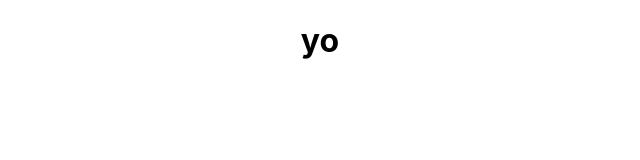
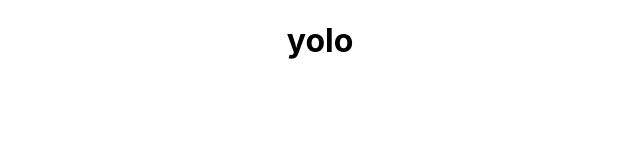
Before and after one commit to AndreiBanciu/twitter-clone-ui, a React (Create React App) app: page / in a window 1280 px wide. Shown: the top 160 px of the page, without its empty margins (320-960 px from the left). Built offline with nearby package versions, Linux system fonts and the light colour scheme.

Commit message:
TC: first commit

```diff
--- a/src/App.tsx
+++ b/src/App.tsx
@@ -5,7 +5,7 @@ import './App.css';
 function App() {
   return (
     <div className="App">
-      <h1>yo</h1>
+      <h1>yolo</h1>
     </div>
   );
 }
```
